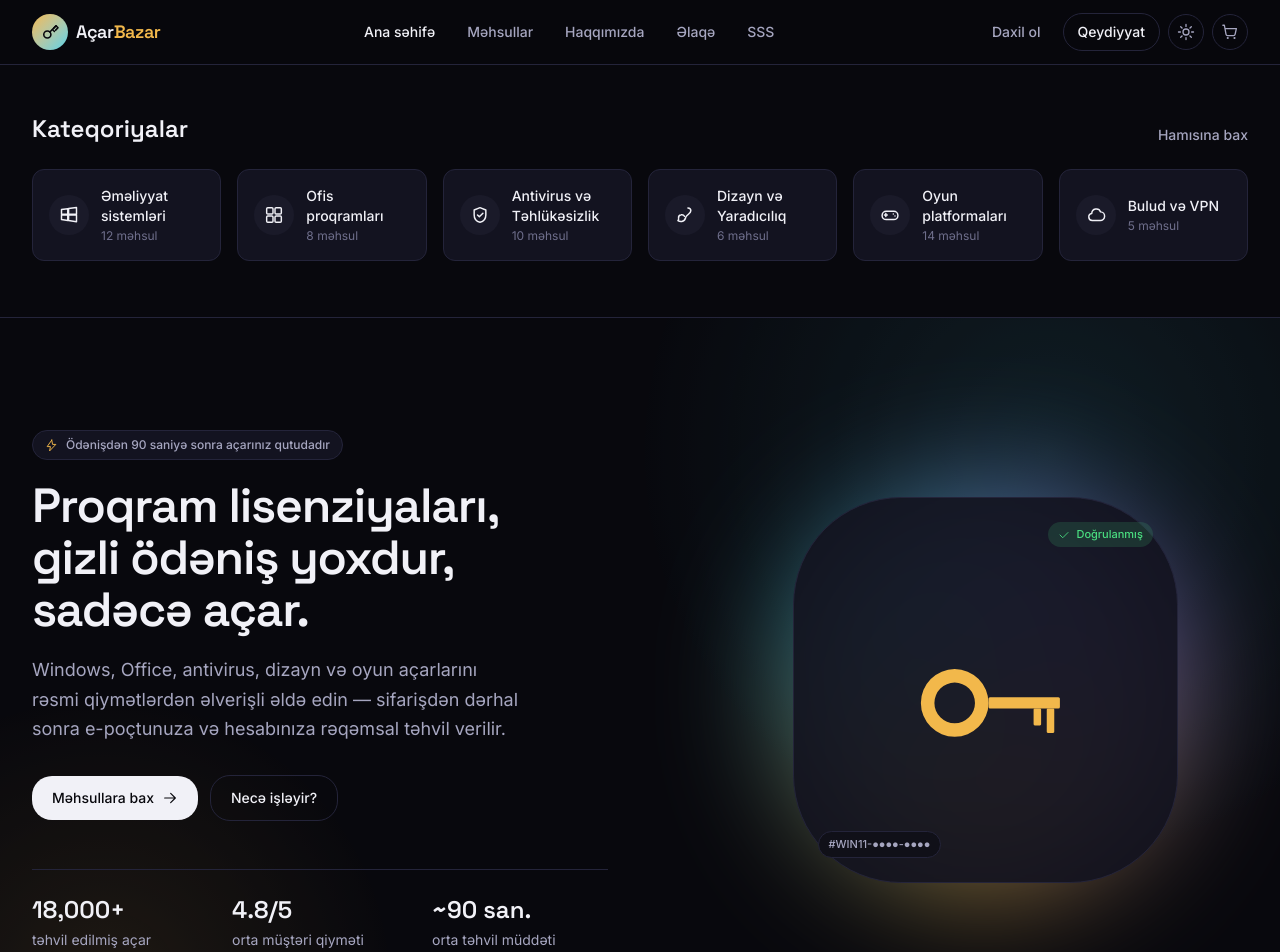
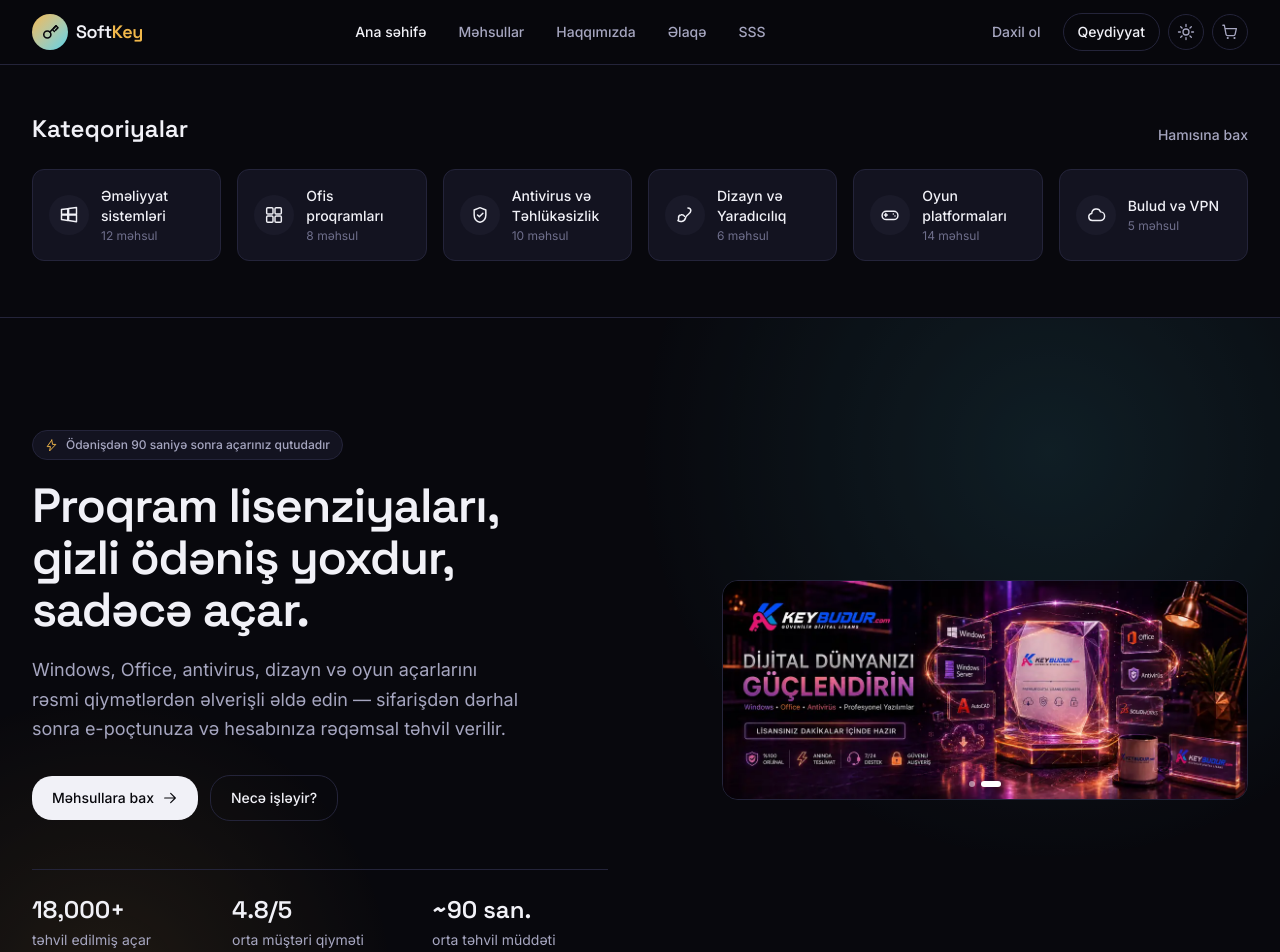
Before and after one commit to IsrafilliRamin/SoftKey, a Next.js app: page / in a window 1280 px wide. Shown: the top 952 px of the page. Built offline with nearby package versions, Linux system fonts and the light colour scheme; no server answers.

Commit message:
feat: slider

```diff
--- a/src/app/page.tsx
+++ b/src/app/page.tsx
@@ -48,7 +48,7 @@ export default async function HomePage() {
       <FeaturedProducts products={bundleProducts} />
       <TrustFeatures />
       <HowItWorks />
-     {/*  <Testimonials items={testimonials} /> */}
+      <Testimonials items={testimonials} />
       <CtaBanner />
     </>
   );
--- a/src/components/home/Hero.tsx
+++ b/src/components/home/Hero.tsx
@@ -1,5 +1,6 @@
 import Link from "next/link";
-import { ArrowRightIcon, ZapIcon, CheckIcon } from "@/components/ui/icons";
+import { ArrowRightIcon, ZapIcon } from "@/components/ui/icons";
+import { HeroSlider } from "./HeroSlider";
 
 const stats = [
   { value: "18,000+", label: "təhvil edilmiş açar" },
@@ -67,58 +68,10 @@ export function Hero() {
           </dl>
         </div>
 
-        <div className="relative mx-auto hidden aspect-square w-full max-w-md lg:block">
-          <HeroKeyIllustration />
+        <div className="hidden lg:block">
+          <HeroSlider />
         </div>
       </div>
     </section>
   );
 }
-
-function HeroKeyIllustration() {
-  return (
-    <div className="relative flex h-full w-full items-center justify-center">
-      <div
-        aria-hidden="true"
-        className="absolute inset-6 rounded-full opacity-60 blur-3xl"
-        style={{
-          background:
-            "conic-gradient(from 180deg, var(--color-gold), var(--color-cyan), var(--color-violet), var(--color-gold))",
-        }}
-      />
-      <div className="relative flex h-[86%] w-[86%] items-center justify-center rounded-[28%] border border-border-strong bg-surface/90 shadow-lift backdrop-blur">
-        <svg
-          viewBox="0 0 340 165"
-          className="h-2/3 w-2/3"
-          xmlns="http://www.w3.org/2000/svg"
-        >
-          <defs>
-            <linearGradient id="keyGrad" x1="75" y1="140" x2="265" y2="70">
-              <stop offset="0%" style={{ stopColor: "var(--color-gold)" }} />
-              <stop offset="100%" style={{ stopColor: "var(--color-cyan)" }} />
-            </linearGradient>
-          </defs>
-          {/* Bow: filled ring (evenodd donut) */}
-          <path
-            fillRule="evenodd"
-            fill="url(#keyGrad)"
-            d="M175,100 A45,45 0 1,0 85,100 A45,45 0 1,0 175,100 Z M157,100 A27,27 0 1,0 103,100 A27,27 0 1,0 157,100 Z"
-          />
-          {/* Shaft */}
-          <rect x="175" y="92.5" width="95" height="15" rx="2" fill="url(#keyGrad)" />
-          {/* Bit teeth */}
-          <rect x="235" y="107.5" width="10" height="22.5" rx="1.5" fill="url(#keyGrad)" />
-          <rect x="252.5" y="107.5" width="10" height="32.5" rx="1.5" fill="url(#keyGrad)" />
-        </svg>
-
-        <span className="absolute right-6 top-6 flex items-center gap-1.5 rounded-full bg-success/15 px-2.5 py-1 text-[11px] font-medium text-success">
-          <CheckIcon width={12} height={12} />
-          Doğrulanmış
-        </span>
-        <span className="absolute bottom-6 left-6 rounded-full border border-border bg-bg-elevated px-2.5 py-1 text-[11px] font-medium text-text-muted">
-          #WIN11-●●●●-●●●●
-        </span>
-      </div>
-    </div>
-  );
-}
--- /dev/null
+++ b/src/components/home/HeroSlider.tsx
@@ -0,0 +1,54 @@
+"use client";
+
+import { useEffect, useState } from "react";
+import Image from "next/image";
+
+const slides = [
+  { src: "/images/hero/banner-1.webp", alt: "Windows, Office, Server, AutoCAD, SolidWorks dijital lisenziyaları" },
+  { src: "/images/hero/banner-2.webp", alt: "Dijital dünyanızı gücləndirin — Windows, Office, Antivirus" },
+];
+
+const INTERVAL_MS = 4500;
+
+export function HeroSlider() {
+  const [index, setIndex] = useState(0);
+
+  useEffect(() => {
+    const timer = setInterval(() => {
+      setIndex((i) => (i + 1) % slides.length);
+    }, INTERVAL_MS);
+    return () => clearInterval(timer);
+  }, []);
+
+  return (
+    <div className="relative aspect-[1080/452] w-full overflow-hidden rounded-2xl border border-border-strong shadow-lift">
+      {slides.map((slide, i) => (
+        <Image
+          key={slide.src}
+          src={slide.src}
+          alt={slide.alt}
+          fill
+          priority={i === 0}
+          sizes="(min-width: 1024px) 45vw, 90vw"
+          className={`object-cover transition-opacity duration-700 ease-in-out ${
+            i === index ? "opacity-100" : "opacity-0"
+          }`}
+        />
+      ))}
+
+      <div className="absolute bottom-3 left-1/2 flex -translate-x-1/2 gap-1.5">
+        {slides.map((slide, i) => (
+          <button
+            key={slide.src}
+            type="button"
+            aria-label={`${i + 1}-ci slaydı göstər`}
+            onClick={() => setIndex(i)}
+            className={`h-1.5 rounded-full transition-all ${
+              i === index ? "w-5 bg-white" : "w-1.5 bg-white/50"
+            }`}
+          />
+        ))}
+      </div>
+    </div>
+  );
+}
--- a/src/components/layout/Header.tsx
+++ b/src/components/layout/Header.tsx
@@ -30,7 +30,7 @@ export function Header() {
             <KeyLogoIcon width={19} height={19} strokeWidth={2} />
           </span>
           <span className="font-display text-lg font-semibold tracking-tight">
-            Açar<span className="text-gold">Bazar</span>
+            Soft<span className="text-gold">Key</span>
           </span>
         </Link>
 
```
Also changed, not shown: public/images/hero/banner-1.webp (added), public/images/hero/banner-2.webp (added).
